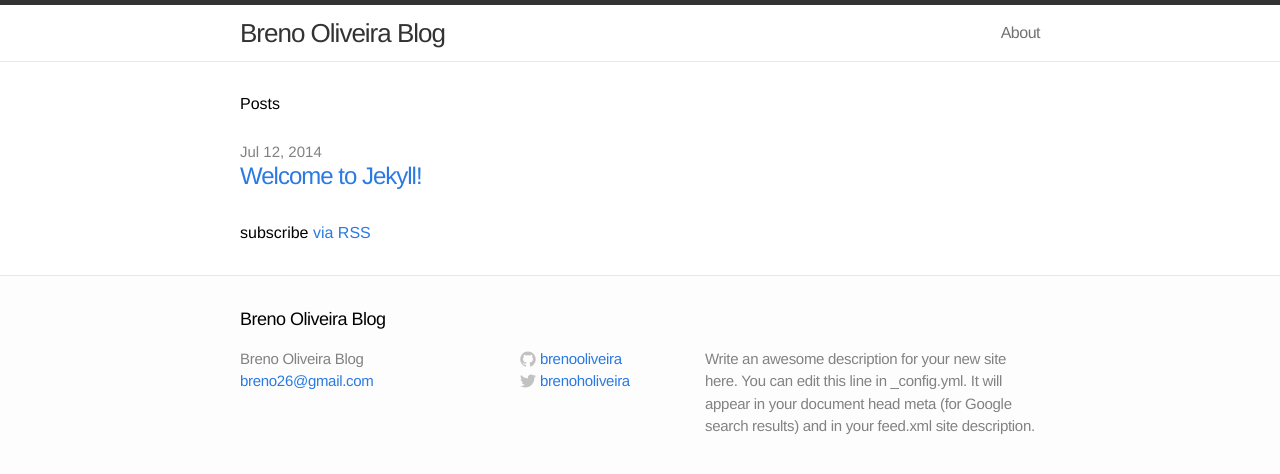
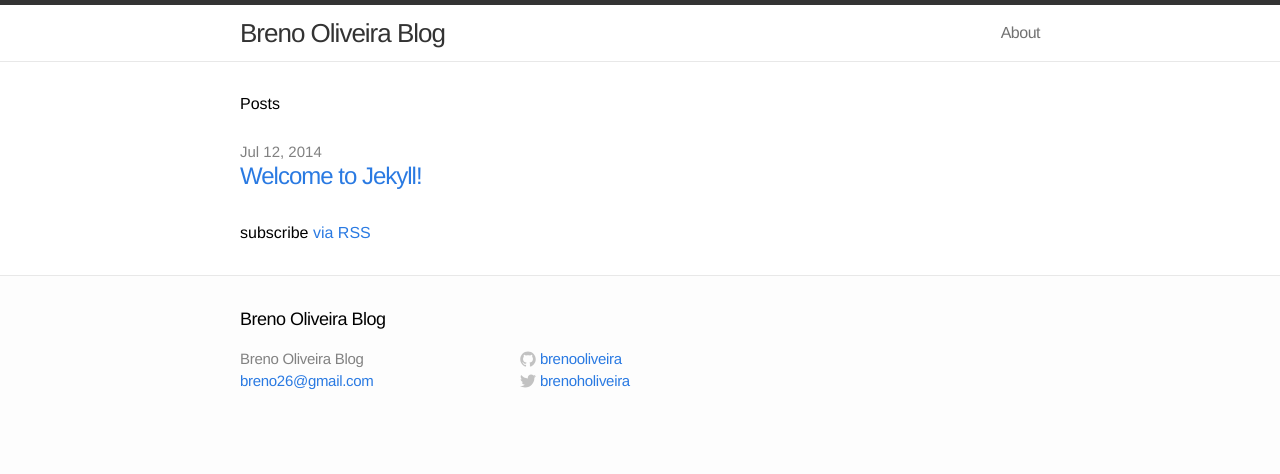
Before and after one commit to brenooliveira/brenooliveira, a Jekyll site: the page built from index.html, in a window 1280 px wide. Shown: the top 474 px of the page. Built offline with Jekyll 4.4.1, drawn with Linux system fonts in a browser that asks for light colours.

```diff
--- /dev/null
+++ b/Gemfile
@@ -0,0 +1,5 @@
+source 'https://rubygems.org'
+
+gem 'github-pages'
+gem 'jekyll'
+gem 'bundler'
--- a/_config.yml
+++ b/_config.yml
@@ -1,7 +1,7 @@
 # Site settings
 title: Breno Oliveira Blog
 email: breno26@gmail.com
-description: "Write an awesome description for your new site here. You can edit this line in _config.yml. It will appear in your document head meta (for Google search results) and in your feed.xml site description."
+description: ""
 baseurl: ""
 url: "http://brenooliveira.com"
 twitter_username: brenoholiveira
@@ -12,3 +12,5 @@ port: 3000
 # Build settings
 markdown: kramdown
 permalink: pretty
+
+pygments: true
```
